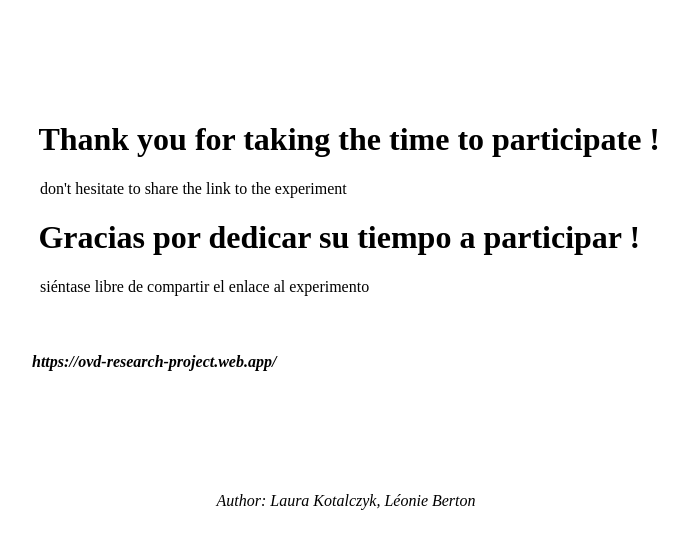
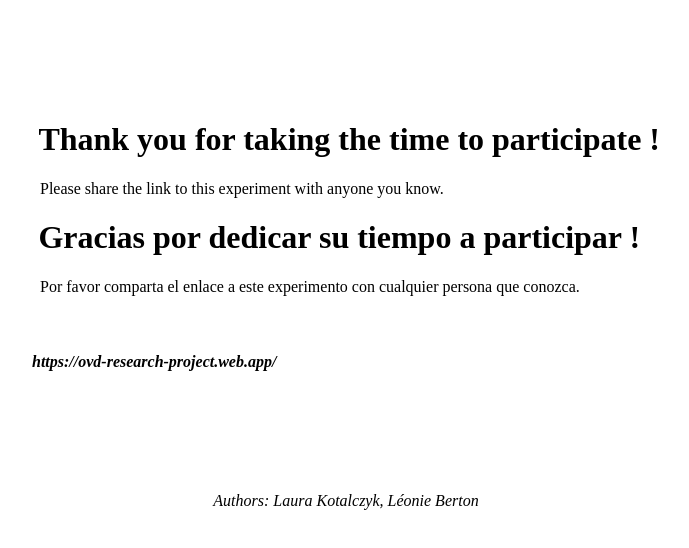
Before and after one commit to LauraKotalczyk/ovd-project-website, a website: page public/thanks.html in a window 1280 px wide. Shown: the whole page, without its empty margins (294-983 px from the left). Drawn offline with Linux system fonts and the light colour scheme.

Commit message:
changed thanks

```diff
--- a/public/thanks.html
+++ b/public/thanks.html
@@ -18,11 +18,11 @@
                         Thank you for taking the time to participate !
                     </h1>
                     <p class = "justified">
-                    don't hesitate to share the link to the experiment
+                    Please share the link to this experiment with anyone you know.
                     </p>
                     <h1>Gracias por dedicar su tiempo a participar !</h1>
                     <p class = "justified">
-                    siéntase libre de compartir el enlace al experimento
+                        Por favor comparta el enlace a este experimento con cualquier persona que conozca.
                     <br><br><br>
                     <h4 style="font-style: italic;">https://ovd-research-project.web.app/ </h4>
                     </p>
@@ -30,7 +30,7 @@
         </div>
     </div>
     <footer>
-        <p style="font-style: italic;text-align: center;">Author: Laura Kotalczyk, Léonie Berton</p>
+        <p style="font-style: italic;text-align: center;">Authors: Laura Kotalczyk, Léonie Berton</p>
     </footer>
 
 
```
Also changed, not shown: thanks.html (+3 -3 lines).
